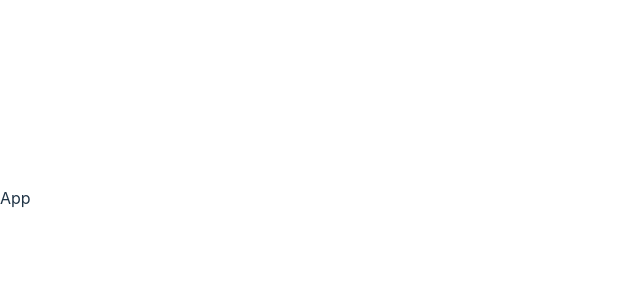
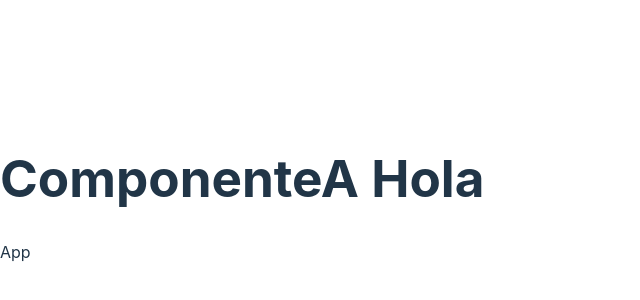
Before and after one commit to amadormatias1999/DevStore, a React (Vite) app: page / in a window 1280 px wide. Shown: the part 202-502 px from the top of the page, without its empty margins (0-640 px from the left). Built offline with nearby package versions, Linux system fonts and the light colour scheme.

Commit message:
Mensaje de commit

```diff
--- a/package.json
+++ b/package.json
@@ -10,6 +10,9 @@
     "preview": "vite preview"
   },
   "dependencies": {
+    "@emotion/react": "^11.11.1",
+    "@emotion/styled": "^11.11.0",
+    "@mui/material": "^5.14.0",
     "react": "^18.2.0",
     "react-dom": "^18.2.0"
   },
--- a/src/App.jsx
+++ b/src/App.jsx
@@ -1,8 +1,14 @@
 //EL  MAS UTILIZADO DE LOS SNIPETS
 import React from "react";
+import CartWidget from "./components/CartWidget";
 
 const App = () => {
-  return <div>App</div>;
+  return (
+    <div>
+      <CartWidget />
+      <p>App</p>
+    </div>
+  );
 };
 
 export default App;
--- a/src/components/CartWidget.jsx
+++ b/src/components/CartWidget.jsx
@@ -1 +1,11 @@
-W;
+import React from "react";
+
+const CartWidget = () => {
+  return (
+    <div>
+      <h1>ComponenteA Hola</h1>
+    </div>
+  );
+};
+
+export default CartWidget;
```
Also changed, not shown: src/components/ComponenteA.jsx (deleted, +0 -7 lines), 1 other file (tests, documents, lock files or other folders).
